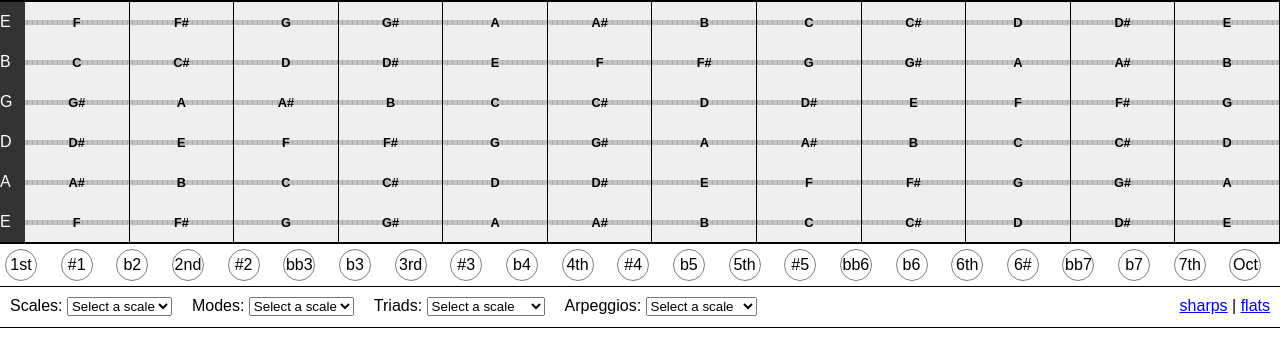
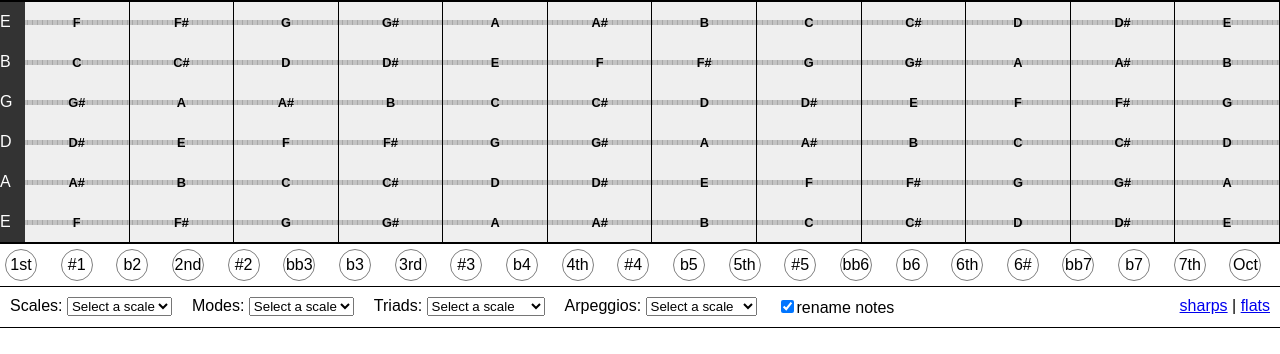
Before and after one commit to ldronkers/gitar, a React (Create React App) app in the folder app/: page / in a window 1280 px wide. Shown: the top 354 px of the page. Built offline with nearby package versions, Linux system fonts and the light colour scheme.

Commit message:
Add option to use alt names

```diff
--- a/app/src/App.css
+++ b/app/src/App.css
@@ -101,3 +101,9 @@
   position: absolute;
   right:0;
 }
+
+#controller .renameNotes {
+  flex-grow: 0;
+  padding: 10px;
+  right:0;
+}
--- a/app/src/gitar/controller/controller.js
+++ b/app/src/gitar/controller/controller.js
@@ -46,6 +46,16 @@ class Conroller extends Component {
                 <div className="scale-selection">
                  <span className="scale-selection-label">Arpeggios: </span>{this.renderScales(this.props.arpeggios)}
                 </div>
+                <div className="renameNotes">
+                  <input
+                    type="checkbox"
+                    id="renameNotes"
+                    value="rename"
+                    defaultChecked={this.props.renameNotes}
+                    onChange={this.props.handleRenameNotes}
+                    />
+                  <label htmlFor="renameNotes">rename notes</label>
+                </div>
                 <div className="flatsharpes">
                     <a href="#sharps" onClick={(e) => {this.props.handleNoteTypes(e)}}>sharps</a> | <a href="#flats" onClick={(e) => {this.props.handleNoteTypes(e)}}>flats</a>
                 </div>
--- a/app/src/gitar/gitar.js
+++ b/app/src/gitar/gitar.js
@@ -12,6 +12,7 @@ class Gitar extends Component {
       super()
 
       this.show = 'sharps';
+      this.renameNotes = true;
       this.selectedNote = null;
       this.selectedInterval = null
       this.selectedScale = null;
@@ -32,14 +33,14 @@ class Gitar extends Component {
         this.selectedNote = menuItem.selection;
         if (this.selectedInterval) {
           this.selectedIntervalNotes = [this.selectedNote].concat(
-            this.selectedNote.getNote(this.selectedInterval)
+            this.selectedNote.getNote(this.selectedInterval, this.renameNotes)
           )
         }
         // or
         if (this.selectedScale) {
           const scale = MusicScale.getScale(this.selectedScale.name);
           this.selectedIntervalNotes = this.selectedNote.getIntervalNotes(
-            scale.intervals
+            scale.intervals, this.renameNotes
           );
         }
 
@@ -50,7 +51,7 @@ class Gitar extends Component {
         this.selectedScale = scale;
 
         this.selectedIntervalNotes = this.selectedNote.getIntervalNotes(
-          scale.intervals
+          scale.intervals, this.renameNotes
         );
         this.selectedInterval = null;
 
@@ -74,13 +75,13 @@ class Gitar extends Component {
       });
     }
 
-    handleNoteTypes(e){
-      if (e.target.text === 'flats') {
-        this.show = 'flats';
-      } else {
-        this.show = 'sharps';
-      }
+    handleNoteTypes(e) {
+      this.show = e.target.text;
       this.setState({show: this.show});
+    }
+
+    handleRenameNotes(e) {
+      this.renameNotes = e.target.checked;
     }
 
     renderString(note) {
@@ -115,6 +116,8 @@ class Gitar extends Component {
                   arpeggios={MusicScale.getArpeggios()}
                   selectedInterval={this.state.selectedInterval}
                   handleMenuSelection={(menuItem)=>{this.handleMenuSelection(menuItem)}}
+                  handleRenameNotes={(e)=>{this.handleRenameNotes(e)}}
+                  renameNotes={this.renameNotes}
                   handleNoteTypes={(e)=>{this.handleNoteTypes(e)}}
                   />
             </div>
```
Also changed, not shown: app/src/gitar/lib/musicnote.js.
